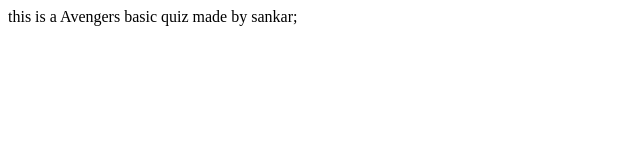
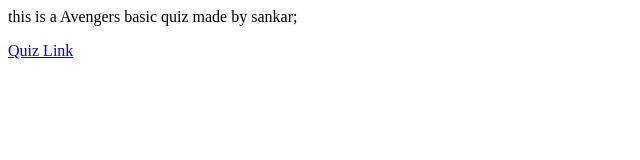
Before and after one commit to Lumine8/practice-repo2, a plain HTML site: page index.html in a window 1280 px wide. Shown: the full height of the page, 0-640 px from the left. Drawn offline with Linux system fonts and the light colour scheme.

Commit message:
update: fixed the link

```diff
--- a/index.html
+++ b/index.html
@@ -9,7 +9,7 @@
 <body>
     this is a Avengers basic quiz made by sankar;
 <p>
-    <a href="https://replit.com/@lumine8/quiz1?embed=1&output=1"></a>
+    <a href="https://replit.com/@lumine8/quiz1?embed=1&output=1">Quiz Link</a>
 
 </body>
 </html>
```
